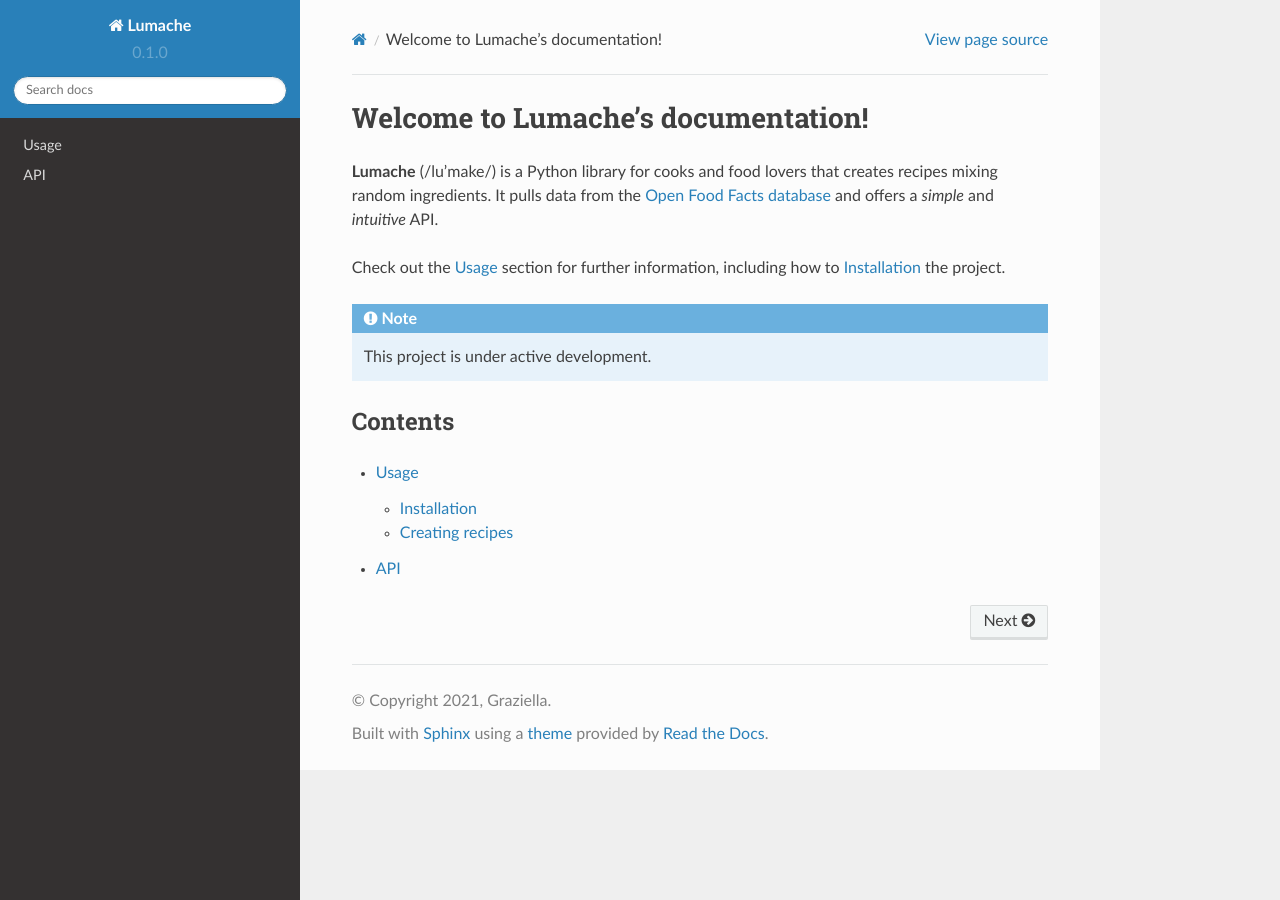
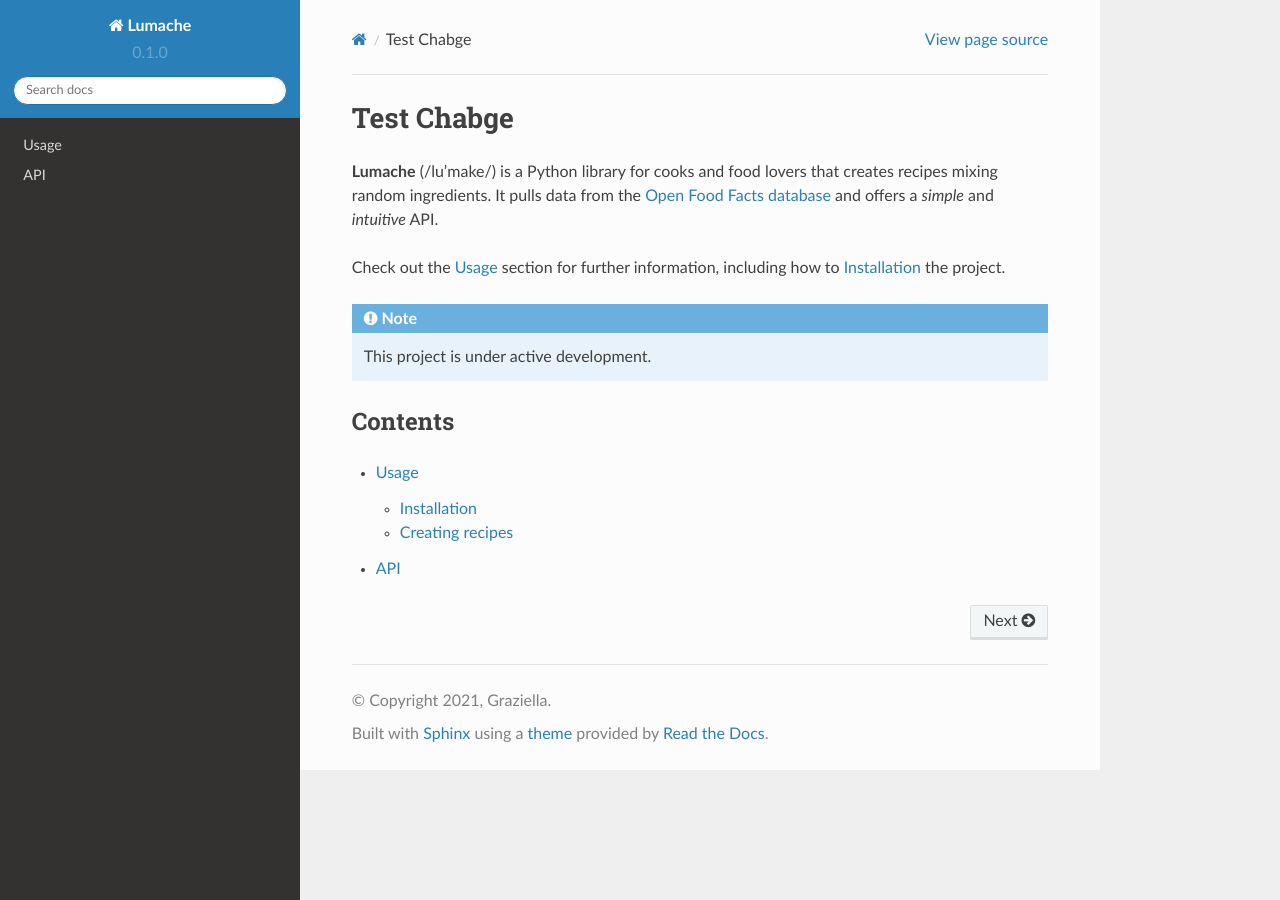
Before and after one commit to openraven/docs, a Sphinx documentation site: the page built from docs/source/index.rst, in a window 1280 px wide. Built offline with Sphinx 7.4.7 and the Read the Docs theme 2.0.0, drawn with Linux system fonts in a browser that asks for light colours.

Commit message:
Update index.rst

```diff
--- a/docs/source/index.rst
+++ b/docs/source/index.rst
@@ -1,4 +1,4 @@
-Welcome to Lumache's documentation!
+Test Chabge
 ===================================
 
 **Lumache** (/lu'make/) is a Python library for cooks and food lovers
```
